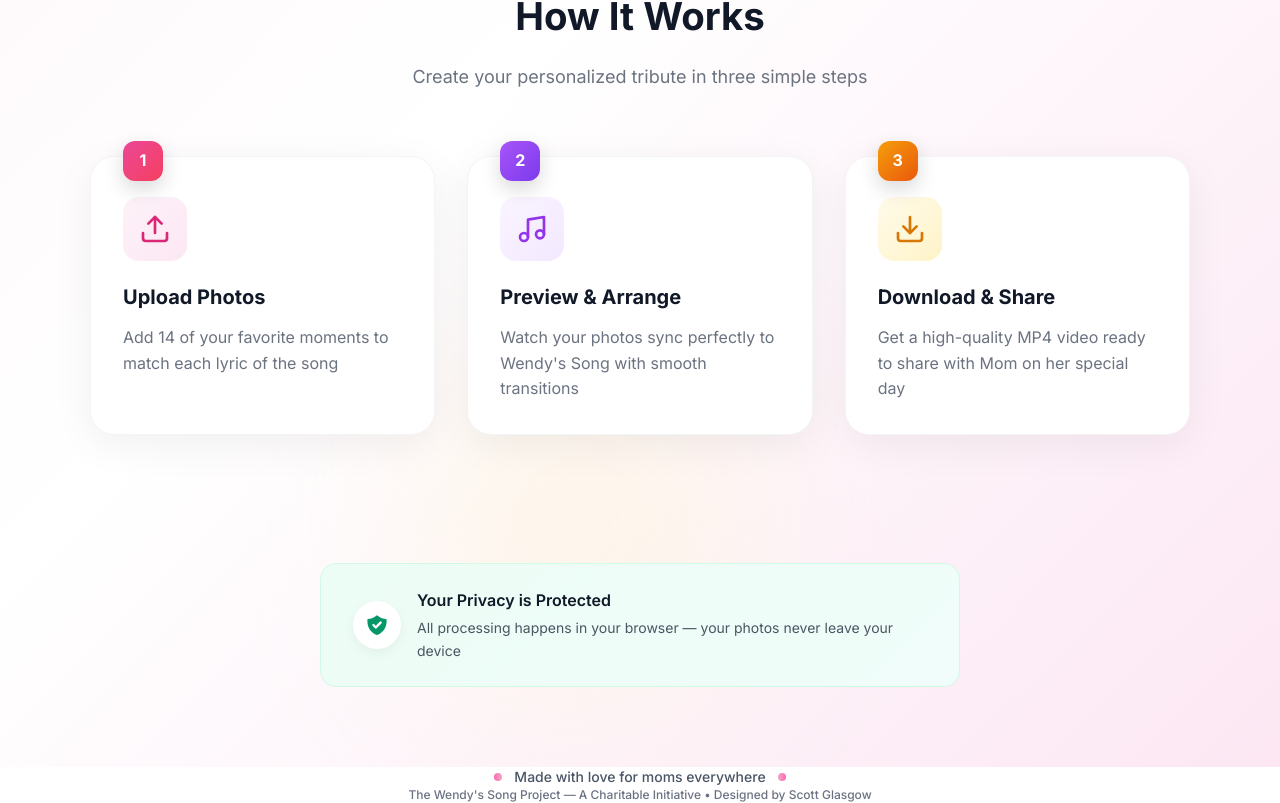
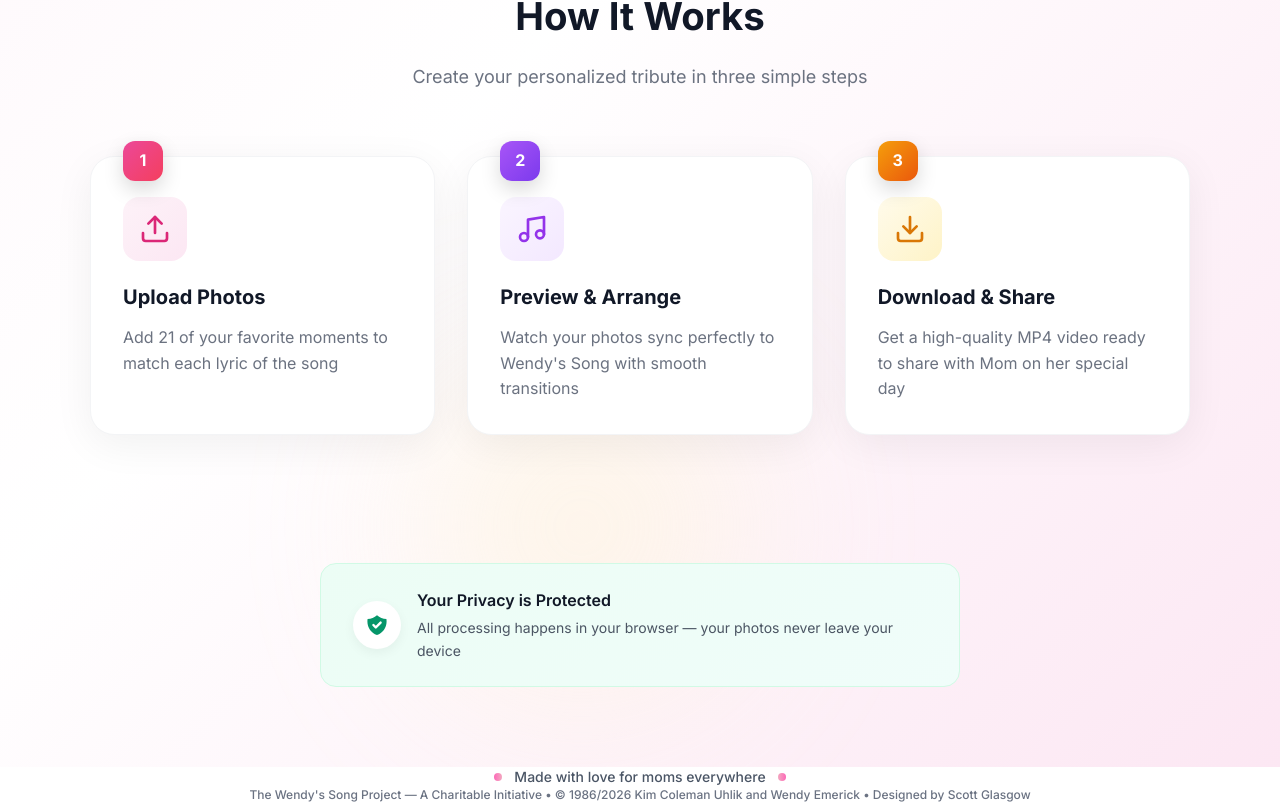
Before and after one commit to MangoScott/Mothers-Day-Charitable-Project, a React (Vite) app: page / in a window 1280 px wide. Shown: the part 879-1682 px from the top of the page. Built offline with nearby package versions, Linux system fonts and the light colour scheme.

Commit message:
Add copyright info to landing page

```diff
--- a/src/App.jsx
+++ b/src/App.jsx
@@ -41,7 +41,7 @@ function App() {
           <div className="w-2 h-2 rounded-full bg-gradient-to-r from-rose-400 to-pink-400 animate-gentle-pulse" />
         </div>
         <p className="text-xs text-gray-500 font-medium">
-          The Wendy's Song Project — A Charitable Initiative • <a href="https://sglasgow.com" target="_blank" rel="noopener noreferrer" className="hover:text-rose-500 transition-colors">Designed by Scott Glasgow</a>
+          The Wendy's Song Project — A Charitable Initiative • © 1986/2026 Kim Coleman Uhlik and Wendy Emerick • <a href="https://sglasgow.com" target="_blank" rel="noopener noreferrer" className="hover:text-rose-500 transition-colors">Designed by Scott Glasgow</a>
         </p>
       </footer>
     </div>
--- a/src/components/LandingScreen.jsx
+++ b/src/components/LandingScreen.jsx
@@ -347,7 +347,7 @@ export default function LandingScreen() {
                                 </div>
                                 <h3 style={styles.cardTitle}>Upload Photos</h3>
                                 <p style={styles.cardText}>
-                                    Add 14 of your favorite moments to match each lyric of the song
+                                    Add 21 of your favorite moments to match each lyric of the song
                                 </p>
                             </div>
 
```
